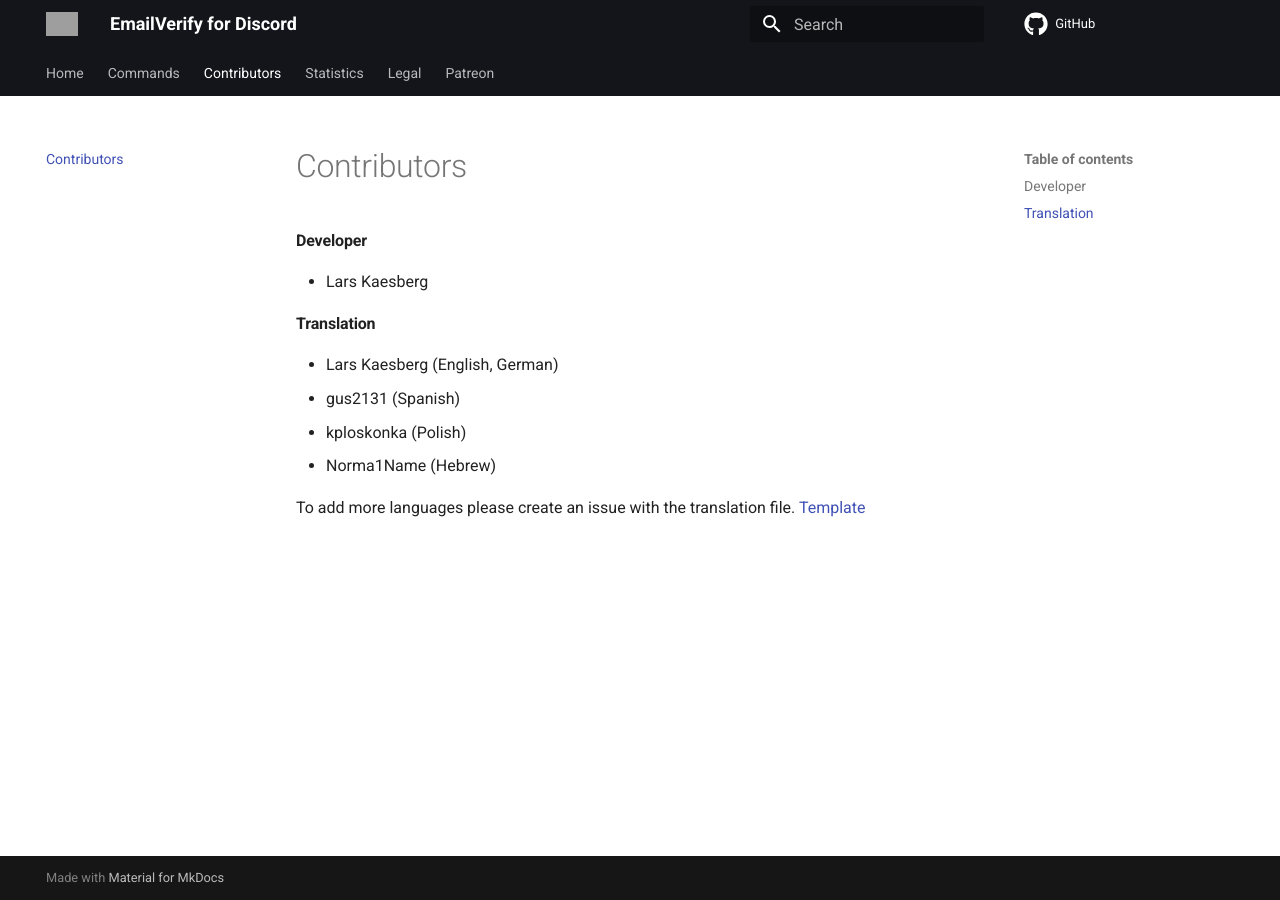
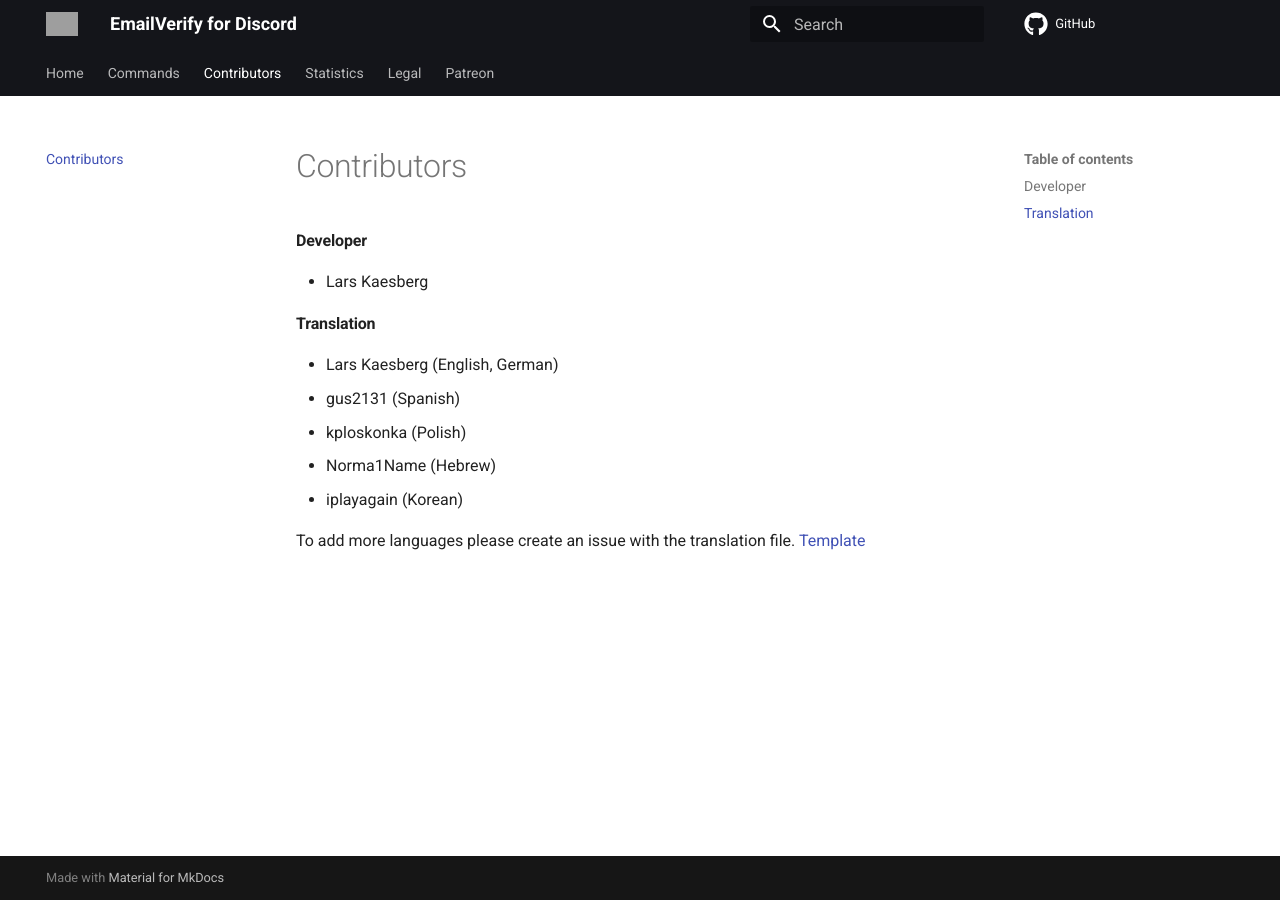
Before and after one commit to lkaesberg/EmailVerify, an MkDocs documentation site: the page built from docs/contributing.md, in a window 1280 px wide. Built offline with MkDocs 1.6.1 and Material for MkDocs 9.7.7, drawn with Linux system fonts in a browser that asks for light colours; comment, search, counter and statistics services are not loaded; grey boxes are pictures that could not be loaded.

Commit message:
feat(language): add korean language

```diff
--- a/docs/contributing.md
+++ b/docs/contributing.md
@@ -10,5 +10,6 @@
 - gus2131 (Spanish)
 - kploskonka (Polish)
 - Norma1Name (Hebrew)
+- iplayagain (Korean)
 
 To add more languages please create an issue with the translation file. [Template](https://github.com/lkaesberg/EmailBot/blob/main/language/english.json)
```
Also changed, not shown: README.md (+1 -0 lines), 2 other files.
